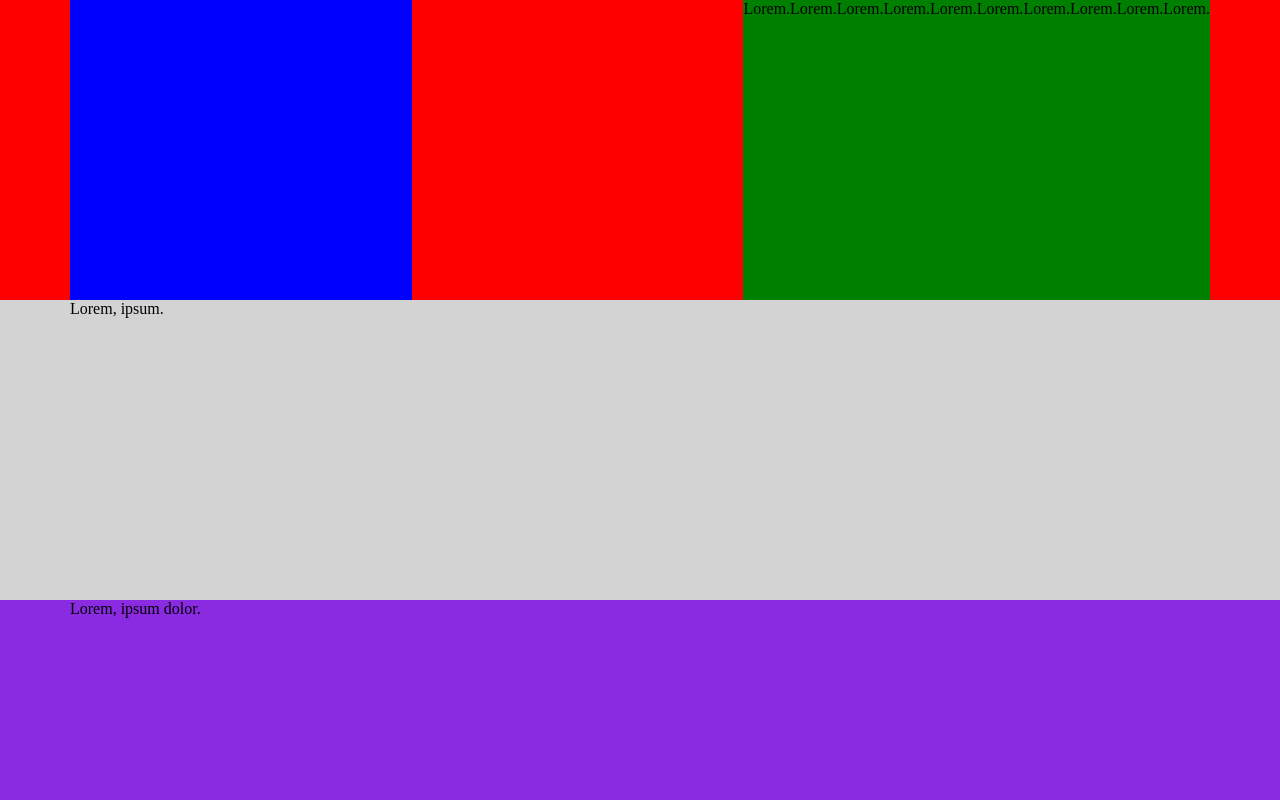
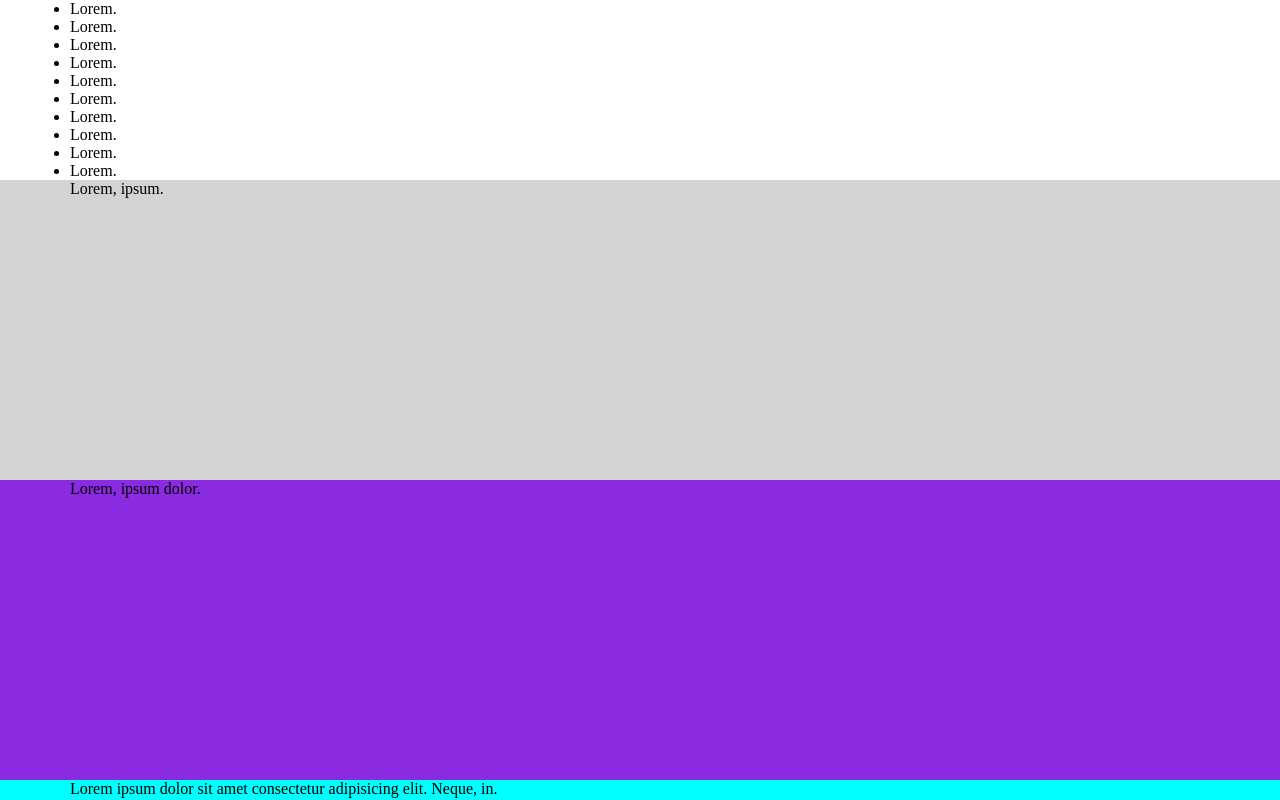
Before and after one commit to LorenzoTesoro/-vite-comics, a Vue app: page / in a window 1280 px wide. Shown: the top 800 px of the page. Built offline with nearby package versions, Linux system fonts and the light colour scheme.

Commit message:
sass problem

```diff
--- a/package.json
+++ b/package.json
@@ -13,6 +13,7 @@
   },
   "devDependencies": {
     "@vitejs/plugin-vue": "^3.2.0",
+    "sass": "^1.56.1",
     "vite": "^3.2.3"
   }
 }
--- /dev/null
+++ b/src/assets/scss/partials/_header.scss
@@ -0,0 +1,25 @@
+@use 'variables' as *;
+
+header{
+    height:150px;
+    background-color: red;
+
+    .container{
+        display: flex;
+        flex-wrap: nowrap;
+        justify-content: space-between;
+    }
+    .logo{
+        width:30%;
+        height:300px;
+        background-color: blue;
+    }
+    .navbar{
+        background-color: green;
+    }
+    .navbar ul{
+        display: flex;
+        justify-content: space-between;
+        list-style: none;
+    }
+}
--- /dev/null
+++ b/src/assets/scss/partials/_variables.scss
@@ -0,0 +1,5 @@
+$primary_color: #0282F9;
+$primary_dark: #0C7CEC;
+$bg_dark: #303030;
+$dark: #1C1C1C;
+$light: FFFFFF;
--- a/src/components/SiteHeader.vue
+++ b/src/components/SiteHeader.vue
@@ -7,7 +7,7 @@ export default {
 
 <template>
 
-    <header id="site_header" class="debug">
+    <header id="site_header">
         <div class="container">
             <div class="logo"></div>
             <nav class="navbar">
@@ -28,31 +28,3 @@ export default {
     </header>
 
 </template>
-
-<style scoped>
-header{
-    height:300px;
-    background-color: red;
-}
-.container{
-    height:300px;
-    display: flex;
-    flex-wrap: nowrap;
-    justify-content: space-between;
-}
-.debug .logo{
-    width:30%;
-    height:300px;
-    background-color: blue;
-}
-
-.debug .navbar{
-    background-color: green;
-}
-.debug .navbar ul{
-    display: flex;
-    justify-content: space-between;
-    list-style: none;
-}
-
-</style>
--- a/src/style.css
+++ b/src/style.css
@@ -1,3 +1,5 @@
+@use './assets/scss/partials/header';
+
 *{
     box-sizing: border-box;
     margin: 0;
```
Also changed, not shown: 1 other file (tests, documents, lock files or other folders).
